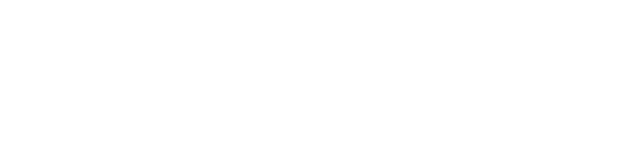
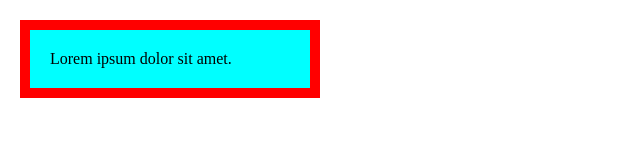
Before and after one commit to simon125/ZDJAVApol138, a plain HTML site: page css/005_box_model/index.html in a window 1280 px wide. Shown: the whole page, without its empty margins (0-640 px from the left). Drawn offline with Linux system fonts and the light colour scheme.

Commit message:
box-model

```diff
--- a/css/005_box_model/index.html
+++ b/css/005_box_model/index.html
@@ -4,10 +4,28 @@
     <meta http-equiv="X-UA-Compatible" content="IE=edge" />
     <meta name="viewport" content="width=device-width, initial-scale=1.0" />
     <title>Document</title>
+    <style>
+      * {
+        box-sizing: border-box;
+      }
+      body {
+        margin: 0;
+      }
+      .box-model {
+        margin: 20px;
+        background-color: aqua;
+        border: 10px solid red;
+        padding: 20px;
+
+        width: 300px;
+      }
+    </style>
   </head>
   <body>
     <!--
       Każdy element HTML (nie ważne czy jedno czy dwutagowy) to pudełko. Pudełko???
      -->
+
+    <div class="box-model">Lorem ipsum dolor sit amet.</div>
   </body>
 </html>
```
